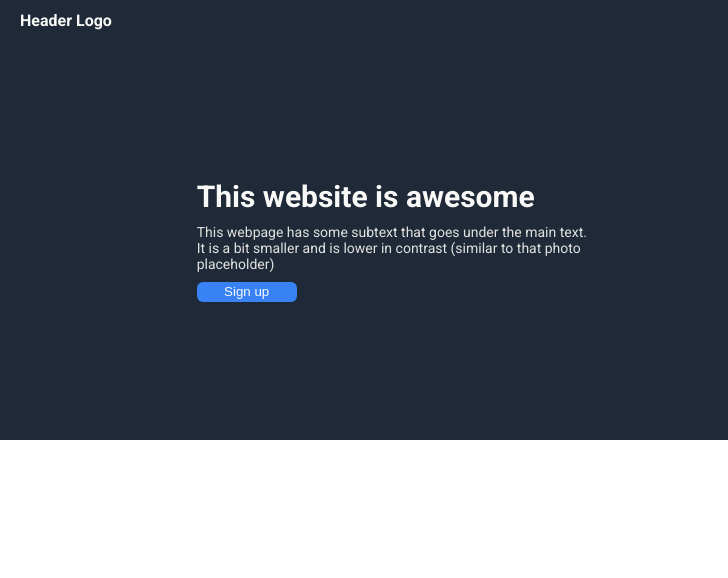
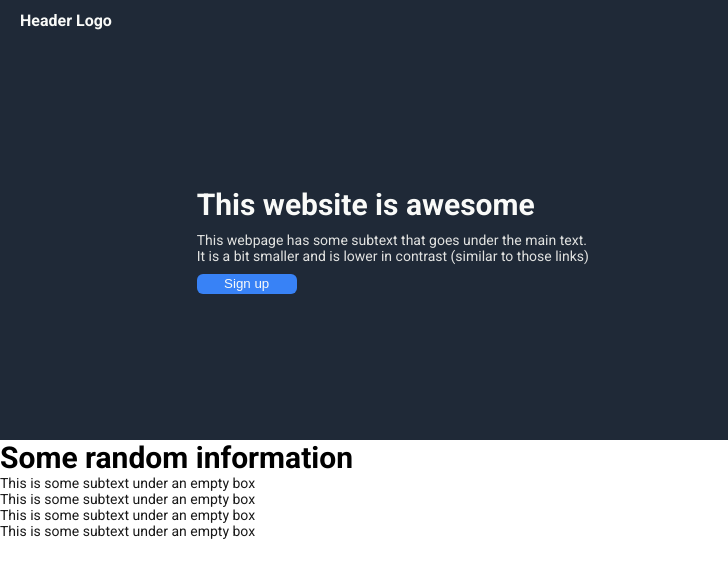
Before and after one commit to DanyonStitt/First-landing-page, a plain HTML site: page index.html in a window 1280 px wide. Shown: the full height of the page, 0-728 px from the left. Drawn offline with Linux system fonts and the light colour scheme; grey boxes are pictures that could not be loaded.

Commit message:
Added second block of conetnt

```diff
--- a/index.html
+++ b/index.html
@@ -8,7 +8,6 @@
     <link rel="stylesheet" href="style.css">
 </head>
 <body>
-    <div class="block-one">
     <div class="header">
         <div class="logo">Header Logo</div>
         <div class="links">
@@ -26,8 +25,7 @@
             <div class="subtext">
                 This webpage has some subtext that goes
                 under the main text. It is a bit smaller and
-                    is lower in contrast (similar to that photo
-                    placeholder)
+                is lower in contrast (similar to those links)
             </div>
             <button class="top-button">Sign up</div>
 
@@ -35,6 +33,37 @@
             <img src="images/blue-pic.jpg" alt="Abstract blue picture">
         </div>
     </div>
+
+    <div class="second-section">
+        <div class="main-text">
+            Some random information
+        </div>
+        <div class="container">
+            <div class="one">
+                <div class="box"></div>
+                <div class="subtext">
+                    This is some subtext under an empty box
+                </div>
+            </div>
+            <div class="two">
+                <div class="box"></div>
+                <div class="subtext">
+                    This is some subtext under an empty box
+                </div>
+            </div>
+            <div class="three">
+                <div class="box"></div>
+                <div class="subtext">
+                    This is some subtext under an empty box
+                </div>
+            </div>
+            <div class="four">
+                <div class="box"></div>
+                <div class="subtext">
+                    This is some subtext under an empty box
+                </div>
+            </div>
+        </div>
     </div>
 </body>
 </html>
```
Lines whose indentation alone changed are shown as unchanged.
